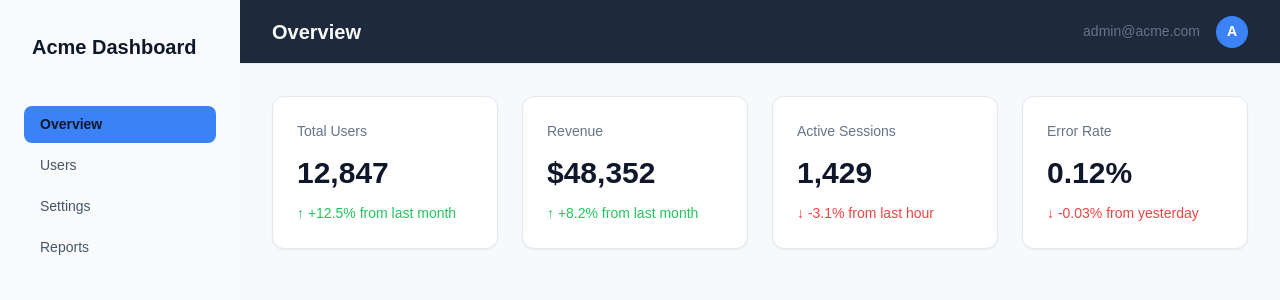
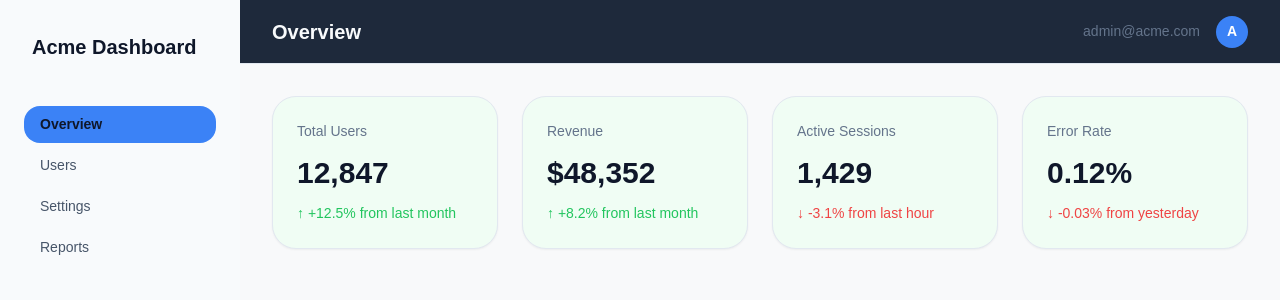
Before and after one commit to dmcphillips13/triaige-sample-app, a Next.js app: page /overview in a window 1280 px wide. Shown: the top 300 px of the page. Built offline with nearby package versions, Linux system fonts and the light colour scheme.

Commit message:
Increase border radius and add green tint to cards

```diff
--- a/src/app/globals.css
+++ b/src/app/globals.css
@@ -6,7 +6,7 @@
   --color-bg-secondary: #f8f9fa;
   --color-bg-sidebar: #f8fafc;
   --color-bg-header: #1e293b;
-  --color-bg-card: #ffffff;
+  --color-bg-card: #f0fdf4;
   --color-bg-input: #ffffff;
   --color-bg-hover: #f1f5f9;
 
@@ -39,9 +39,9 @@
   --spacing-2xl: calc(var(--spacing-unit) * 12);
 
   /* Border radius */
-  --radius-sm: 4px;
-  --radius-md: 8px;
-  --radius-lg: 12px;
+  --radius-sm: 8px;
+  --radius-md: 16px;
+  --radius-lg: 24px;
   --radius-full: 9999px;
 
   /* Shadows */
```
